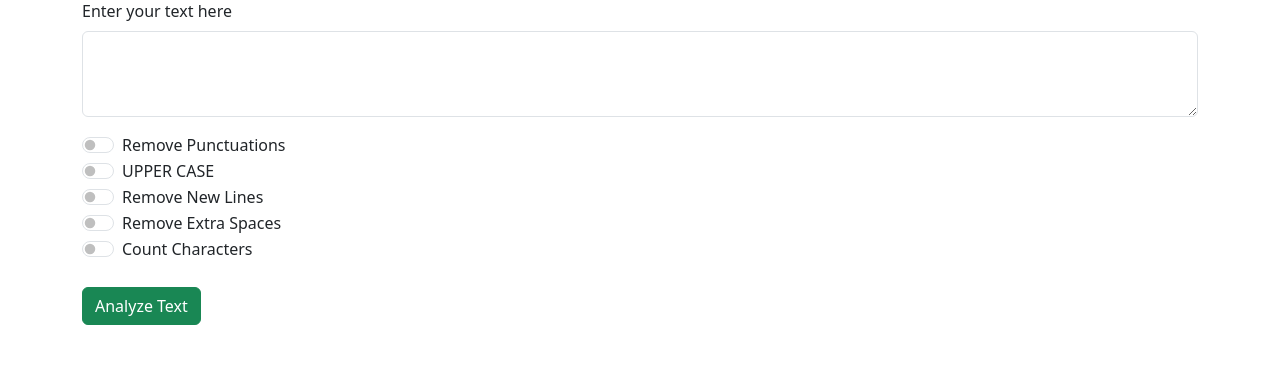
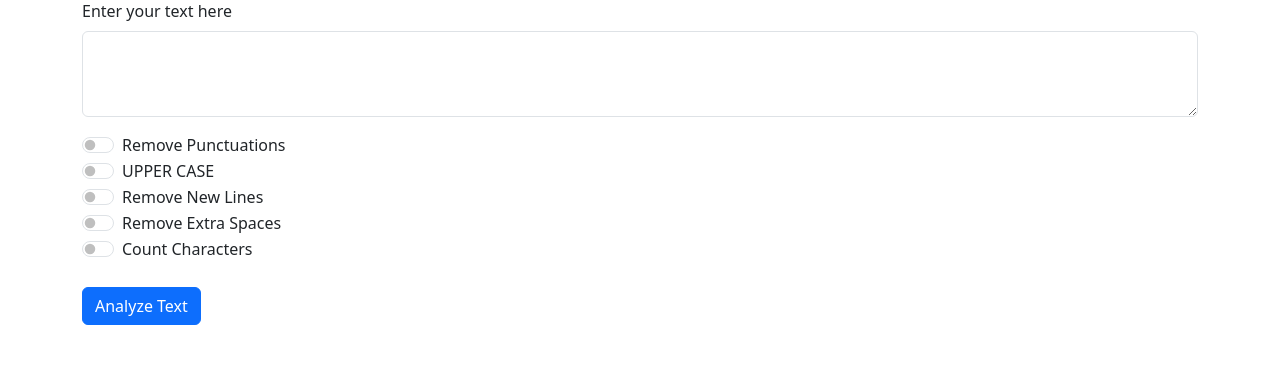
Before and after one commit to Sajid8686/Django, a Django app: page / in a window 1280 px wide. Shown: the part 127-514 px from the top of the page. Run offline with Django 4.2, Linux system fonts and the light colour scheme.

Commit message:
optimized code

```diff
--- a/templates/index.html
+++ b/templates/index.html
@@ -6,12 +6,6 @@
   <meta name="viewport" content="width=device-width, initial-scale=1">
   <title>Text Utils</title>
   <link href="https://cdn.jsdelivr.net/npm/bootstrap@5.3.0-alpha1/dist/css/bootstrap.min.css" rel="stylesheet">
-  <style>
-    .form-check-input:checked {
-      background-color: green;
-      border-color: green;
-    }
-  </style>
 </head>
 <body>
   <nav class="navbar bg-primary text-white">
@@ -56,7 +50,7 @@
         <label class="form-check-label" for="countchar">Count Characters</label>
       </div>
 
-      <button type="submit" class="btn btn-success mt-4">Analyze Text</button>
+      <button type="submit" class="btn btn-primary mt-4">Analyze Text</button>
     </form>
 
     {% if analyzed_text %}
```
Also changed, not shown: textutils/views.py (+0 -73 lines).
